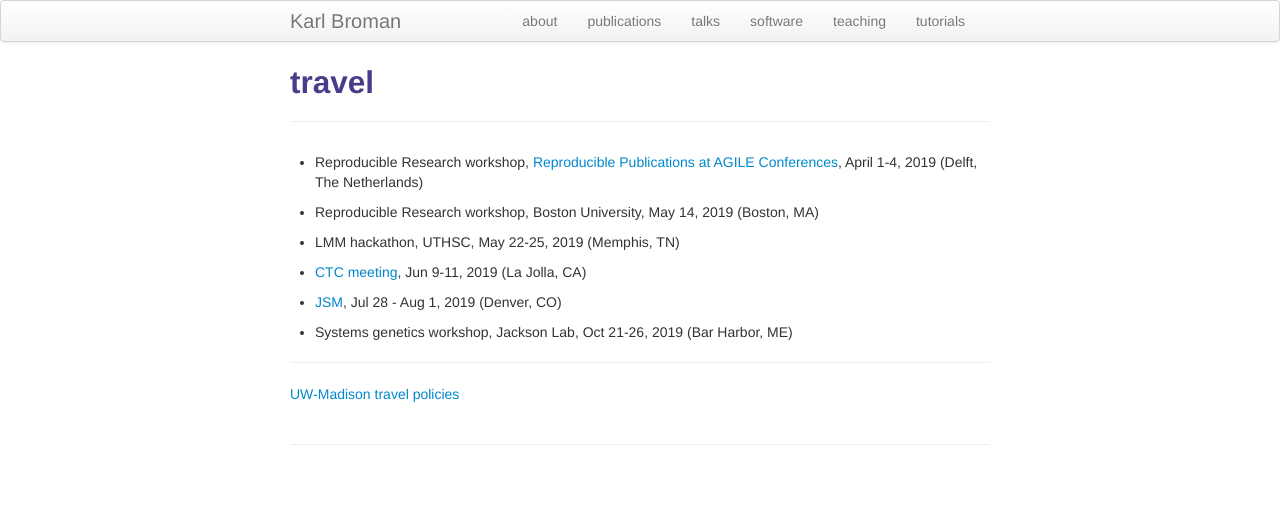
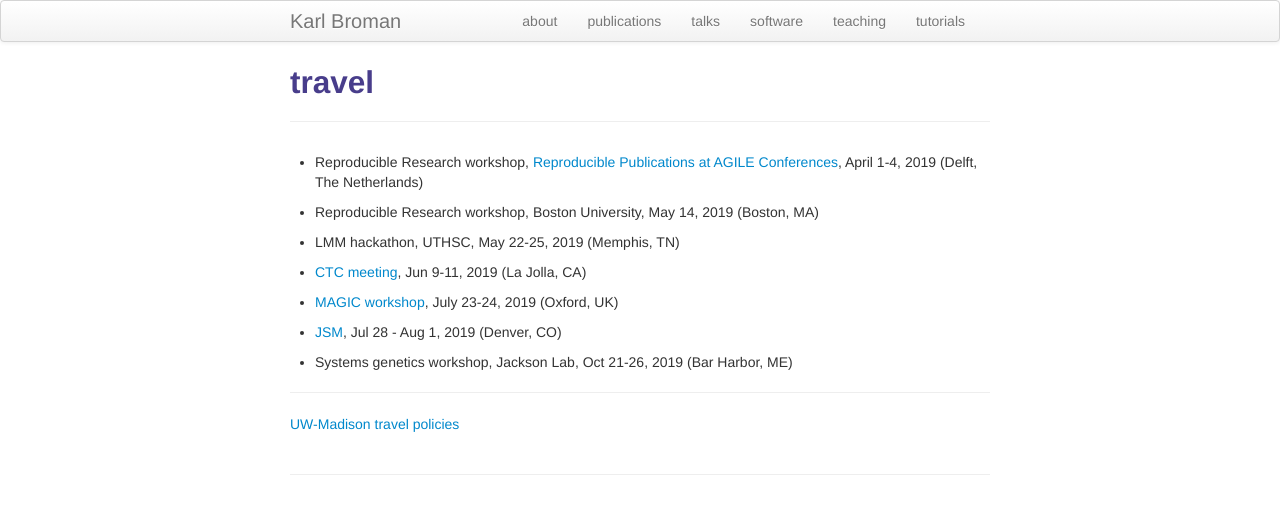
Before and after one commit to kbroman/kbroman.github.io, a Jekyll site: the page built from pages/travel.md, in a window 1280 px wide. Shown: the top 514 px of the page. Built offline with Jekyll 4.4.1, drawn with Linux system fonts in a browser that asks for light colours.

Commit message:
pages/travel: add MAGIC workshop in UK July 23-24

```diff
--- a/pages/travel.md
+++ b/pages/travel.md
@@ -343,6 +343,9 @@ title: travel
 
 - [CTC meeting](http://ratgenes.org/ctc2019), Jun 9-11, 2019 (La Jolla, CA)
 
+- [MAGIC workshop](http://mtweb.cs.ucl.ac.uk/mus/www/MAGICdiverse/MAGIC_workshop.htm),
+  July 23-24, 2019 (Oxford, UK)
+
 - [JSM](https://ww2.amstat.org/meetings/jsm/2019), Jul 28 - Aug 1, 2019 (Denver, CO)
 
 - Systems genetics workshop, Jackson Lab, Oct 21-26, 2019 (Bar Harbor, ME)
```
